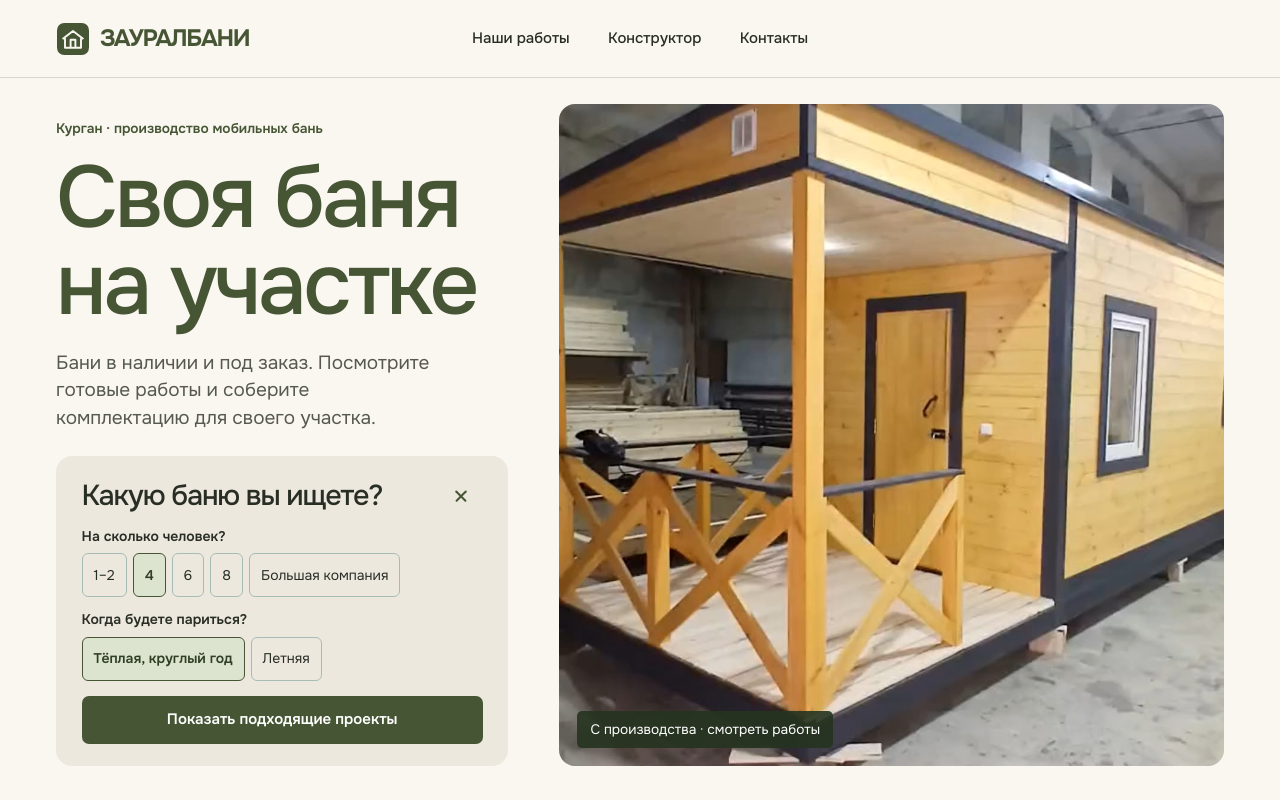
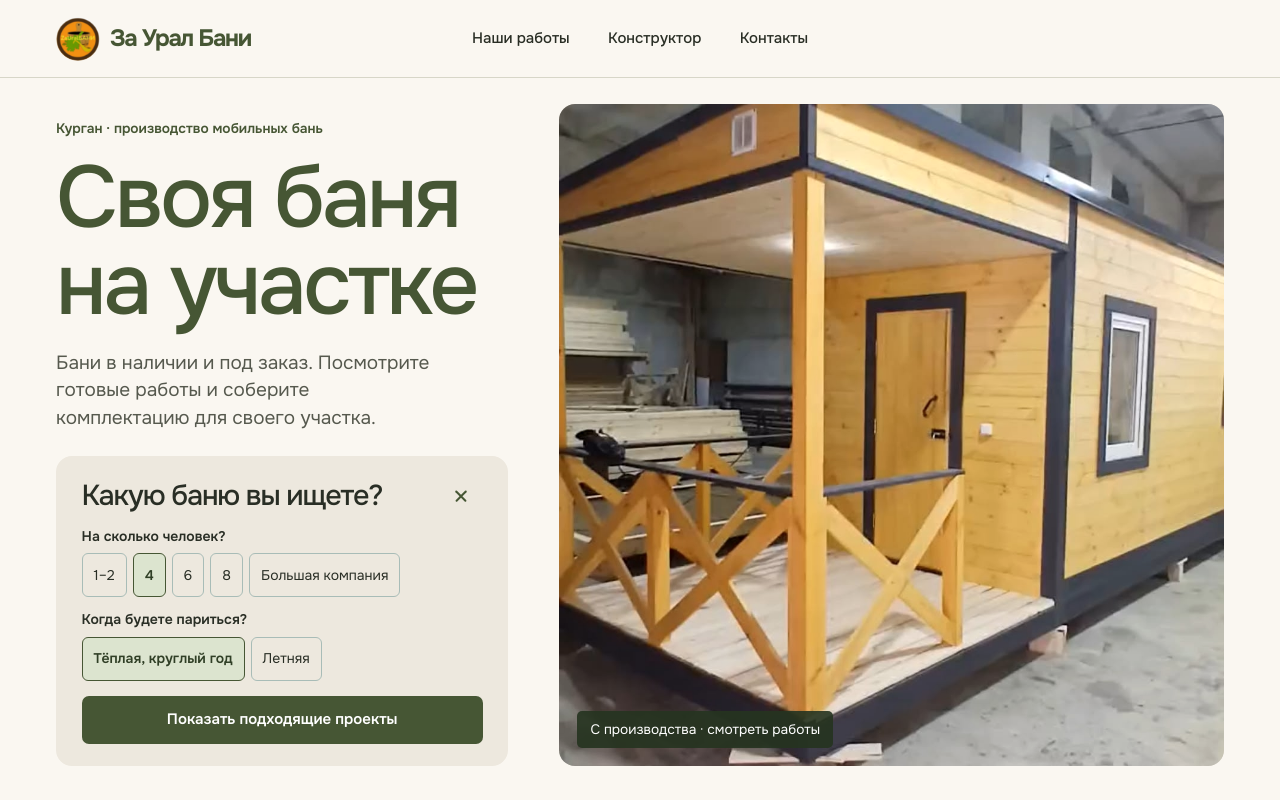
Before and after one commit to wirerysource570-ship-it/tihiy-par, a plain HTML site: page zauralbani/index.html in a window 1280 px wide. Shown: the top 800 px of the page. Drawn offline with Linux system fonts and the light colour scheme.

Commit message:
Match client branding to VK profile

```diff
--- a/zauralbani/app.js
+++ b/zauralbani/app.js
@@ -225,7 +225,7 @@ renderEstimate();
 byId("save-estimate").addEventListener("click", () => {
   const items = currentEstimate();
   const file = new Blob([
-    "\uFEFFЗАУРАЛБАНИ — предварительный расчёт\r\n\r\n",
+    "\uFEFFЗа Урал Бани — предварительный расчёт\r\n\r\n",
     ...items.map(({ label, price }) => `${label} — ${price ? money(price) : "включено"}\r\n`),
     `\r\nИтого: ${money(totalFor(items))}\r\n`,
     "Демо-цены. Доставка, фундамент и работы на участке считаются отдельно.\r\n"
@@ -233,7 +233,7 @@ byId("save-estimate").addEventListener("click", () => {
   const url = URL.createObjectURL(file);
   const link = document.createElement("a");
   link.href = url;
-  link.download = "ЗАУРАЛБАНИ — расчёт.txt";
+  link.download = "За Урал Бани — расчёт.txt";
   document.body.append(link);
   link.click();
   link.remove();
--- a/zauralbani/client.css
+++ b/zauralbani/client.css
@@ -1,6 +1,6 @@
 :root { --paper:#faf7f1; --surface:#ede8de; --ink:#292e25; --muted:#56594e; --accent:#465634; --accent-dark:#303f26; --selected:#dce4cf; --line:#d7d6c8; }
 .brand { font-weight:750; letter-spacing:-.055em; }
-.brand-icon { border:0; width:34px; height:32px; background:url(mark.svg) center/contain no-repeat; }
+.brand-icon { border:0; width:44px; height:44px; border-radius:50%; background:url(vk-logo.jpg) center/contain no-repeat; }
 .brand-icon::after,.brand-icon::before { display:none; }
 .location { font-size:.86rem; font-weight:600; color:var(--accent); margin-bottom:16px; }
 .hero-photo img { object-position:50% 49%; filter:saturate(.87) contrast(1.045); }
--- a/zauralbani/index.html
+++ b/zauralbani/index.html
@@ -7,26 +7,26 @@
   <meta name="page-type" content="product">
   <meta name="site-kind" content="other">
   <meta name="description" content="Подберите проект бани для дачи, семьи или большой компании и рассчитайте свою комплектацию.">
-  <title>ЗАУРАЛБАНИ — мобильные бани в Кургане</title>
+  <title>За Урал Бани — мобильные бани в Кургане</title>
   <link rel="preconnect" href="https://fonts.googleapis.com">
   <link rel="preconnect" href="https://fonts.gstatic.com" crossorigin>
-  <meta property="og:title" content="ЗАУРАЛБАНИ — проекты загородных бань">
+  <meta property="og:title" content="За Урал Бани — проекты загородных бань">
   <meta property="og:description" content="Мобильные бани из Кургана. Фотографии с производства и предварительный расчёт.">
   <meta property="og:image" content="https://wirerysource570-ship-it.github.io/tihiy-par/zauralbani/photos/porch.jpg">
   <meta name="twitter:card" content="summary_large_image">
-  <link rel="icon" href="mark.svg" type="image/svg+xml">
+  <link rel="icon" href="vk-logo.jpg" type="image/jpeg">
   <link href="https://fonts.googleapis.com/css2?family=Onest:wght@400;500;600;700&display=swap" rel="stylesheet">
   <link rel="stylesheet" href="../styles.css">
-  <link rel="stylesheet" href="client.css">
+  <link rel="stylesheet" href="client.css?v=vk-logo">
   <script src="../project-details.js" defer></script>
   <script src="construction.js" defer></script>
-  <script src="app.js" defer></script>
+  <script src="app.js?v=vk-logo" defer></script>
 </head>
 <body>
   <a class="skip-link" href="#top">К содержанию</a>
   <header class="header">
     <div class="shell header-inner">
-      <a class="brand" href="#top" aria-label="ЗАУРАЛБАНИ, на главную"><span class="brand-icon" aria-hidden="true"></span>ЗАУРАЛБАНИ</a>
+      <a class="brand" href="#top" aria-label="За Урал Бани, на главную"><span class="brand-icon" aria-hidden="true"></span>За Урал Бани</a>
       <button class="menu-toggle" type="button" aria-expanded="false" aria-controls="navigation">Меню</button>
       <nav id="navigation" class="navigation" aria-label="Основное меню">
         <a href="#works">Наши работы</a><a href="#builder">Конструктор</a><a href="#contacts">Контакты</a>
@@ -42,7 +42,7 @@
           <button class="button hero-pick" id="hero-pick" type="button" data-quiz hidden>Открыть подбор</button>
         </div>
         <div class="hero-photo">
-          <img src="photos/porch.jpg" alt="Баня ЗАУРАЛБАНИ с крытым крыльцом в производственном цехе" fetchpriority="high"><a class="hero-caption" href="#works">С производства · смотреть работы</a>
+          <img src="photos/porch.jpg" alt="Баня За Урал Бани с крытым крыльцом в производственном цехе" fetchpriority="high"><a class="hero-caption" href="#works">С производства · смотреть работы</a>
         </div>
         <aside class="quiz" id="quiz" aria-labelledby="quiz-title">
           <div class="quiz-head"><p id="quiz-title">Какую баню вы ищете?</p><button type="button" id="quiz-close" class="icon-button" aria-label="Закрыть подбор"></button></div>
@@ -134,7 +134,7 @@
         <a class="button button-dark process-action" href="#builder">Собрать свою комплектацию</a>
       </div>
     </section>
-    <section class="section shell wrap" id="contacts"><div class="reviews-panel"><div class="reviews-copy"><p class="location">Производство · Курган</p><h2>Обсудить свою баню</h2><p>Иван, ЗАУРАЛБАНИ<br>Курган, ул. Омская, 171б</p><a class="button button-dark" href="tel:+79924235050">+7 992 423-50-50</a><p class="channels"><a href="https://vk.ru/id828653023">ВКонтакте</a> · <a href="https://t.me/zauralbani">Telegram</a></p></div><img src="photos/timber.jpg" alt="Деревянный модуль на площадке производства" loading="lazy"></div></section>
+    <section class="section shell wrap" id="contacts"><div class="reviews-panel"><div class="reviews-copy"><p class="location">Производство · Курган</p><h2>Обсудить свою баню</h2><p>Иван, За Урал Бани<br>Курган, ул. Омская, 171б</p><a class="button button-dark" href="tel:+79924235050">+7 992 423-50-50</a><p class="channels"><a href="https://vk.ru/id828653023">ВКонтакте</a> · <a href="https://t.me/zauralbani">Telegram</a></p></div><img src="photos/timber.jpg" alt="Деревянный модуль на площадке производства" loading="lazy"></div></section>
     <section class="section shell wrap faq" id="faq" aria-labelledby="faq-title">
       <div>
         <h2 id="faq-title">Частые вопросы</h2>
@@ -148,8 +148,8 @@
   </main>
   <footer class="footer">
     <div class="shell footer-inner">
-      <a class="brand" href="#top"><span class="brand-icon" aria-hidden="true"></span>ЗАУРАЛБАНИ</a>
-      <p>Демоверсия для ЗАУРАЛБАНИ. Планировки и цены в конструкторе примерные.</p>
+      <a class="brand" href="#top"><span class="brand-icon" aria-hidden="true"></span>За Урал Бани</a>
+      <p>Демоверсия для За Урал Бани. Планировки и цены в конструкторе примерные.</p>
       <a href="#catalog">К примерам планировок</a>
     </div>
   </footer>
```
Also changed, not shown: zauralbani/vk-logo.jpg (added).
